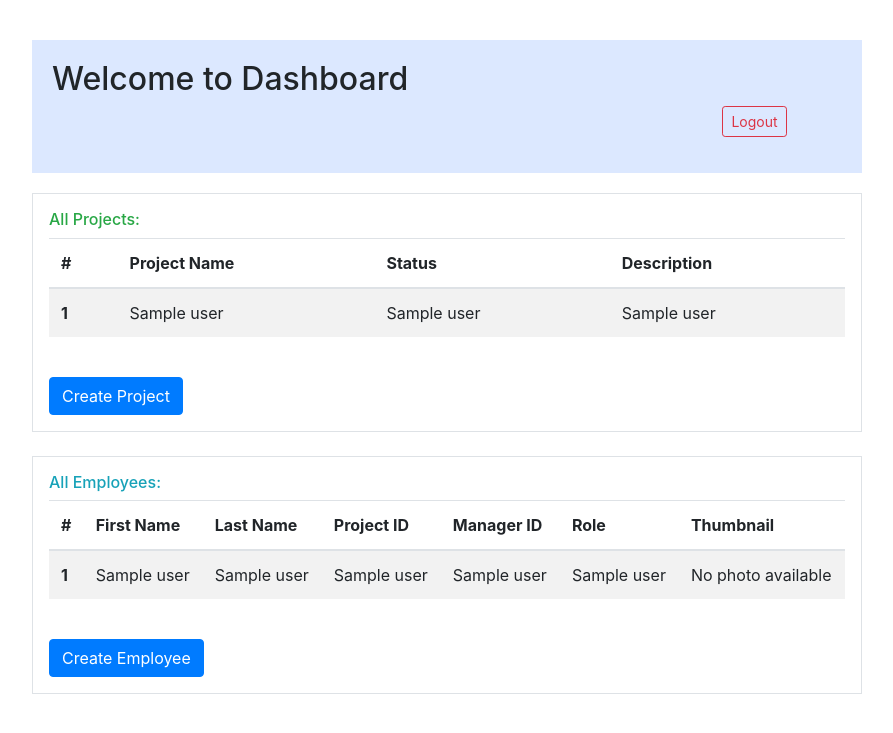
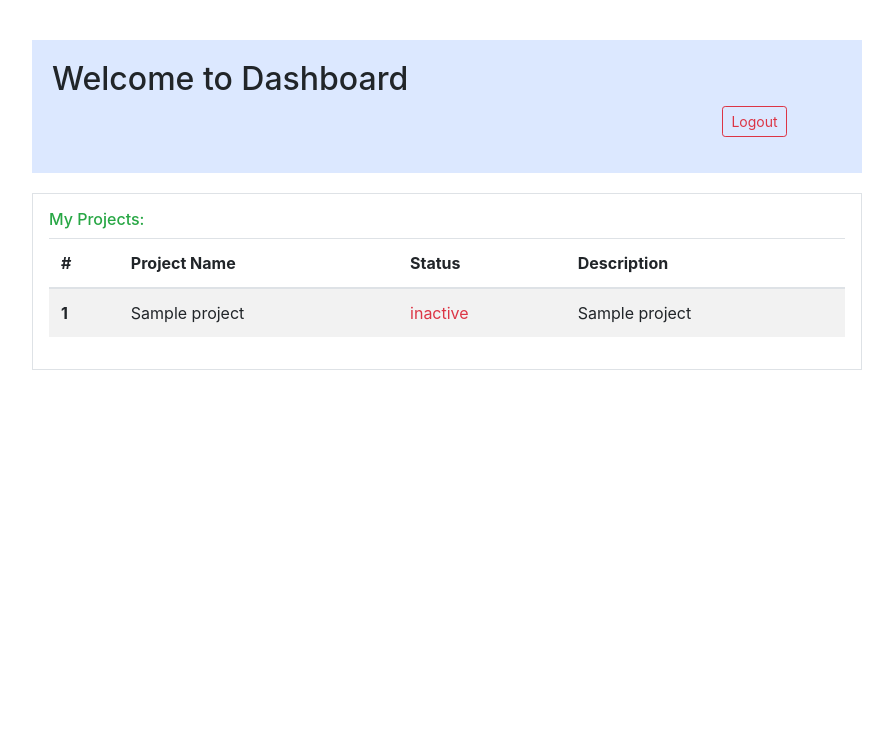
Before and after one commit to handskadi/employee_attendance_app, a Flask app: template templates/dashboard.html in a window 1280 px wide. Shown: the top 733 px of the page, without its empty margins (193-1086 px from the left). Run offline with Flask 3, Linux system fonts and the light colour scheme; a user stored in the database is signed in; the template is opened without the code that fills it: most values are stand-ins (such as "Sample title", 1, 10 or a date in 2020); parts of the project's set-up code (start-up, migrations or seed data) failed here and were passed over; some libraries are stand-ins or nearby versions.

Commit message:
Users Roles And restrictions

```diff
--- a/app.py
+++ b/app.py
@@ -9,6 +9,8 @@ from flask_mysqldb import MySQL
 from werkzeug.utils import secure_filename
 from flask_wtf.file import FileField, FileAllowed
 from flask import current_app
+from wtforms.validators import NumberRange
+
 
 app = Flask(__name__)
 
@@ -146,18 +148,49 @@ def dashboard():
         cursor = mysql.connection.cursor()
         cursor.execute("SELECT * FROM user where user_id=%s", (user_id,))
         user = cursor.fetchone()
+        all_employees = []
+        all_projects = []
+        is_manager = False
 
         # Fetch all users' data
         cursor.execute("SELECT * FROM user")
         all_users = cursor.fetchall()
-        cursor.execute("SELECT * FROM employee")
-        all_employees = cursor.fetchall()
-        cursor.execute("SELECT * FROM project")
-        all_projects = cursor.fetchall()
+        if session['user_id'] == 1:
+            cursor.execute("SELECT * FROM employee")
+            all_employees = cursor.fetchall()
+            cursor.execute("SELECT * FROM project")
+            all_projects = cursor.fetchall()
+            is_manager = True
+
+        else:
+            cursor.execute("SELECT * FROM employee where role='project_manager'")
+            productManagers = cursor.fetchall()
+            for pm in productManagers:
+                if pm[8] == 'project_manager':
+                    # Get Employees
+                    cursor.execute("SELECT employee_id FROM employee WHERE user_id=%s", (session['user_id'],))
+                    employee_id = cursor.fetchone()
+                    cursor.execute("SELECT * FROM employee WHERE role='employee' AND manager_id=%s  OR user_id=%s", ( employee_id, session['user_id'],))
+                    all_employees = cursor.fetchall()
+
+                    # Get User role
+                    cursor.execute("SELECT role FROM employee WHERE user_id=%s", (session['user_id'],))
+                    employee_role = cursor.fetchone()
+                    print(employee_role[0])
+                    if employee_role[0] != 'employee':
+                        is_manager = True
+
+                    # Get Projects
+                    cursor.execute("SELECT project_id FROM employee WHERE user_id=%s", (session['user_id'],))
+                    project_id = cursor.fetchone()
+                    cursor.execute("SELECT * FROM project where project_id=%s", (project_id,))
+                    all_projects = cursor.fetchall()
+                else:
+                    pass
         cursor.close()
 
         if user:
-            return render_template('dashboard.html', user=user, all_users=all_users, all_employees=all_employees, all_projects=all_projects)
+            return render_template('dashboard.html', user=user, all_users=all_users, all_employees=all_employees, all_projects=all_projects, is_manager=is_manager)
     return redirect(url_for('login'))
 
 @app.route('/project', methods=['GET','POST'])
--- a/templates/dashboard.html
+++ b/templates/dashboard.html
@@ -4,9 +4,9 @@
 <div class="container">
     <div class="header_profile">
         <h2>Welcome
-            {% for user_data in all_employees %}
-                {% if user_data[1] == user[0] %}
-                    {{ user_data[6] }}
+            {% for employee_data in all_employees %}
+            {% if employee_data[1] == user[0] %}
+            {{ employee_data[6] }}
             {% endif %}
             {% endfor %}
             to Dashboard
@@ -23,14 +23,18 @@
             </div>
             <div class="col-sm-3">
                 <center>
-                    {% for user_data in all_employees %}
-                        {% if user_data[1] == user[0] %}
-                            {% if user_data[9] %}
-                                <img src="{{ url_for('static', filename='uploads/' + user_data[9]) }}" alt="{{ user_data[6] }} Employee" class="rounded-circle" title="{{ user_data[7] }} Photo" width="50" height="50"/>
+                    {% for employee_data in all_employees %}
+                    {% if employee_data[1] == user[0] %}
+                    {% if employee_data[9] %}
+                    <img src="{{ url_for('static', filename='uploads/' + employee_data[9]) }}"
+                        alt="{{ employee_data[6] }} Employee" class="rounded-circle"
+                        title="{{ employee_data[7] }} Photo" width="50" height="50" />
                     {% else %}
                     <p>No photo available</p>
                     {% endif %}
-                            <h6>{{ user_data[6] + ' ' + user_data[7] }}<span class="badge badge-warning">{{ user_data[8] }}</span></h6>
+                    <h6>{{ employee_data[6] + ' ' + employee_data[7] }}<span class="badge badge-warning">{{
+                            employee_data[8]
+                            }}</span></h6>
                     {% endif %}
                     {% endfor %}
                     <p><a href="/logout" class="btn btn-outline-danger btn-sm">Logout</a></p>
@@ -39,9 +43,8 @@
         </div>
     </div>
 
-    {% if session['user_id'] == 1 %}
     <div class="border p-3">
-            <h6 class="text-success">All Projects:</h6>
+        <h6 class="text-success">My Projects:</h6>
         <table class="table table-striped">
             <thead>
                 <tr>
@@ -52,18 +55,23 @@
                 </tr>
             </thead>
             <tbody>
-                    {% for user_data in all_projects %}
+                {% for project_data in all_projects %}
                 <tr>
-                            <th scope="row">{{ user_data[0] }}</th>
-                            <td>{{ user_data[1] }}</td>
-                            <td>{{ user_data[2] }}</td>
-                            <td>{{ user_data[3] }}</td>
+                    <th scope="row">{{ project_data[0] }}</th>
+                    <td>{{ project_data[1] }}</td>
+                    <td class="{{ 'text-success' if project_data[2] == 1 else 'text-danger' }}">
+                        {{ "active" if project_data[2] == 1 else "inactive" }}
+                    </td>
+                    <td>{{ project_data[3] }}</td>
                 </tr>
                 {% endfor %}
             </tbody>
         </table>
+        {% if is_manager == True %}
         <a href="{{ url_for('project') }}" class="btn btn-primary mt-4">Create Project</a>
+        {% endif %}
     </div>
+    {% if is_manager == True %}
     <br />
     <div class="border p-3">
         <h6 class="text-info">All Employees:</h6>
@@ -80,22 +88,26 @@
                 </tr>
             </thead>
             <tbody>
-                    {% for user_data in all_employees %}
+                {% for employee_data in all_employees %}
+                {% if employee_data[1] != session['user_id']%}
                 <tr>
-                            <th scope="row">{{ user_data[0] }}</th>
-                            <td>{{ user_data[6] }}</td>
-                            <td>{{ user_data[7] }}</td>
-                            <td>{{ user_data[5] }}</td>
-                            <td>{{ user_data[4] }}</td>
-                            <td>{{ user_data[8] }}</td>
+                    <th scope="row">{{ employee_data[0] }}</th>
+                    <td>{{ employee_data[6] }}</td>
+                    <td>{{ employee_data[7] }}</td>
+                    <td>{{ employee_data[5] }}</td>
+                    <td>{{ employee_data[4] }}</td>
+                    <td>{{ employee_data[8] }}</td>
                     <td>
-                                {% if user_data[9] %}
-                                    <img src="{{ url_for('static', filename='uploads/' + user_data[9]) }}" alt="{{ user_data[6] }} Employee" class="rounded-circle" title="{{ user_data[7] }} Photo" width="50" height="50"/>
+                        {% if employee_data[9] %}
+                        <img src="{{ url_for('static', filename='uploads/' + employee_data[9]) }}"
+                            alt="{{ employee_data[6] }} Employee" class="rounded-circle"
+                            title="{{ employee_data[7] }} Photo" width="50" height="50" />
                         {% else %}
                         No photo available
                         {% endif %}
                     </td>
                 </tr>
+                {% endif %}
                 {% endfor %}
             </tbody>
         </table>
```
Lines whose indentation alone changed are shown as unchanged.
